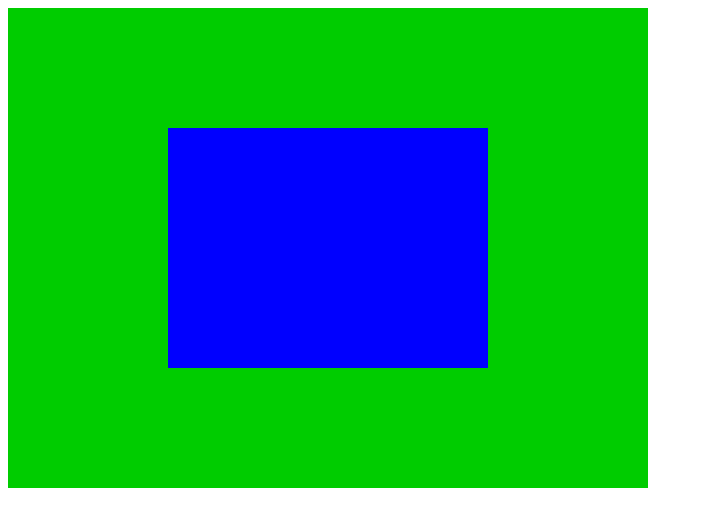
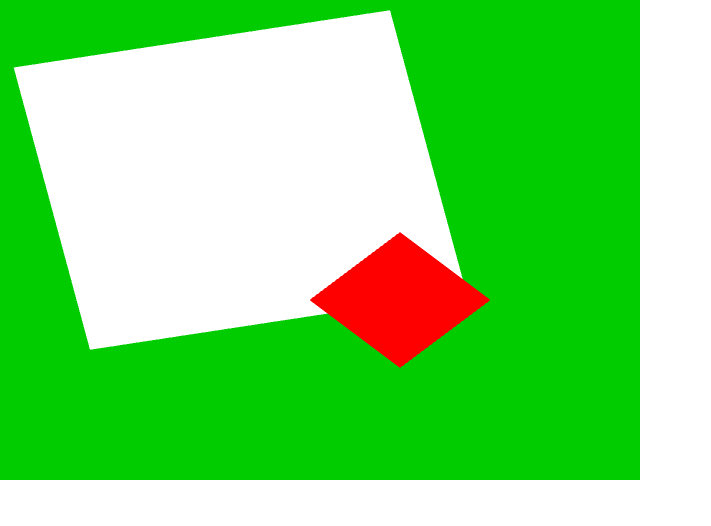
Before and after one commit to tlwalla1/js-game-engine, a website built with webpack: page index.html in a window 1280 px wide. Shown: the whole page, without its empty margins (0-711 px from the left). Built offline with nearby package versions, Linux system fonts and the light colour scheme.

Commit message:
Abstract translation math into it's own object handled by the renderable object.

```diff
--- a/index.html
+++ b/index.html
@@ -4,11 +4,13 @@
     <title>Arlon Studios - Game Engine</title>
     <meta charset="UTF-8">
     <meta name="viewport" content="width=device-width, initial-scale=1.0">
+    <link href="./reset.css" rel="stylesheet"></link>
   </head>
   <body>
-    <canvas id="glcanvas" width="640" height="480">
+    <canvas id="glcanvas" width="640px" height="480px">
       Your browser does not support the HTML5 canvas element.
     </canvas>
+    <script src="bundle/vendor.bundle.js"></script>
     <script src="bundle/game.bundle.js"></script>
   </body>
 </html>
--- a/package.json
+++ b/package.json
@@ -11,10 +11,14 @@
     "build-files": "tsc"
   },
   "devDependencies": {
+    "@types/gl-matrix": "^2.2.34",
     "awesome-typescript-loader": "^3.0.0-rc.2",
     "source-map-loader": "^0.1.6",
     "typescript": "^2.1.6",
     "webpack": "^2.2.1",
     "webpack-dev-server": "^2.3.0"
+  },
+  "dependencies": {
+    "gl-matrix": "^2.3.2"
   }
 }
--- /dev/null
+++ b/reset.css
@@ -0,0 +1,48 @@
+/* http://meyerweb.com/eric/tools/css/reset/
+   v2.0 | 20110126
+   License: none (public domain)
+*/
+
+html, body, div, span, applet, object, iframe,
+h1, h2, h3, h4, h5, h6, p, blockquote, pre,
+a, abbr, acronym, address, big, cite, code,
+del, dfn, em, img, ins, kbd, q, s, samp,
+small, strike, strong, sub, sup, tt, var,
+b, u, i, center,
+dl, dt, dd, ol, ul, li,
+fieldset, form, label, legend,
+table, caption, tbody, tfoot, thead, tr, th, td,
+article, aside, canvas, details, embed,
+figure, figcaption, footer, header, hgroup,
+menu, nav, output, ruby, section, summary,
+time, mark, audio, video {
+	margin: 0;
+	padding: 0;
+	border: 0;
+	font-size: 100%;
+	font: inherit;
+	vertical-align: baseline;
+}
+/* HTML5 display-role reset for older browsers */
+article, aside, details, figcaption, figure,
+footer, header, hgroup, menu, nav, section {
+	display: block;
+}
+body {
+	line-height: 1;
+}
+ol, ul {
+	list-style: none;
+}
+blockquote, q {
+	quotes: none;
+}
+blockquote:before, blockquote:after,
+q:before, q:after {
+	content: '';
+	content: none;
+}
+table {
+	border-collapse: collapse;
+	border-spacing: 0;
+}
--- /dev/null
+++ b/src/engine/core/index.ts
@@ -0,0 +1,4 @@
+export * from './core';
+export * from './position';
+export * from './size';
+export * from './vertex-buffer';
--- /dev/null
+++ b/src/engine/core/position.ts
@@ -0,0 +1,12 @@
+export class Position {
+  x: number;
+  y: number;
+
+  constructor(x: number, y: number) {
+    this.x = x;
+    this.y = y;
+  }
+  toArray() {
+    return [this.x, this.y];
+  }
+}
--- /dev/null
+++ b/src/engine/core/size.ts
@@ -0,0 +1,12 @@
+export class Size {
+  width: number;
+  height: number;
+
+  constructor(width: number, height: number) {
+    this.width = width;
+    this.height = height;
+  }
+  toArray() {
+    return [this.width, this.height];
+  }
+}
--- a/src/engine/index.ts
+++ b/src/engine/index.ts
@@ -1,3 +1,3 @@
 export * from './core';
+export * from './renderable';
 export * from './simple-shader';
-export * from './vertex-buffer';
--- /dev/null
+++ b/src/engine/renderable.ts
@@ -0,0 +1,34 @@
+import { Color, Core } from './core';
+import { Transform } from './transform';
+import { SimpleShader } from './simple-shader';
+import { mat4 } from 'gl-matrix';
+
+export class Renderable {
+  private core: Core;
+  private gl: WebGLRenderingContext;
+  private shader: SimpleShader;
+  private _color: Color;
+  private _transform: Transform;
+
+  constructor(core: Core, shader: SimpleShader) {
+    this.core = core;
+    this.gl = core.gl;
+    this.shader = shader;
+    this._transform = new Transform();
+    this._color = new Color(1, 1, 1, 1);
+  }
+  draw() {
+    this.shader.activateShader(this.color.toArray());
+    this.shader.loadObjectTransform(this.transform.transform);
+    this.gl.drawArrays(this.gl.TRIANGLE_STRIP, 0, 4);
+  }
+  get color() {
+    return this._color;
+  }
+  set color(newColor: Color) {
+    this._color = newColor;
+  }
+  get transform() {
+    return this._transform;
+  }
+}
--- a/src/engine/simple-shader.ts
+++ b/src/engine/simple-shader.ts
@@ -1,11 +1,14 @@
 import { Core } from './core';
+import { Transform } from './transform';
+import { mat4 } from 'gl-matrix';
 
 export class SimpleShader {
   private _compiledShader: WebGLProgram;
-  private shaderVertexPositionAttribute: number;
   private core: Core;
   private gl: WebGLRenderingContext;
+  private modelTransform: WebGLUniformLocation;
   private pixelColor: WebGLUniformLocation;
+  private shaderVertexPositionAttribute: number;
 
   constructor(core: Core) {
     this.core = core;
@@ -56,6 +59,7 @@ export class SimpleShader {
 
     // G: Gets a reference to the uniform variable uPixelColor in the fragment shader
     this.pixelColor = this.gl.getUniformLocation(this.compiledShader, 'uPixelColor');
+    this.modelTransform = this.gl.getUniformLocation(this.compiledShader, 'uModelTransform');
   }
   /**
    * Sets the program for the Engine Core
@@ -65,6 +69,9 @@ export class SimpleShader {
     this.gl.useProgram(this._compiledShader);
     this.gl.enableVertexAttribArray(this.shaderVertexPositionAttribute);
     this.gl.uniform4fv(this.pixelColor, pixelColor);
+  }
+  loadObjectTransform(modelTransform: mat4) {
+    this.gl.uniformMatrix4fv(this.modelTransform, false, modelTransform);
   }
 
   private loadAndCompileShader(filepath: string, shaderType: number) {
--- /dev/null
+++ b/src/engine/transform.ts
@@ -0,0 +1,78 @@
+import { Position, Size } from './core';
+import { vec2, vec3, mat4 } from 'gl-matrix';
+
+export class Transform {
+  private _position: Position;
+  private _rotationInRad: number;
+  private _scale: Size;
+
+  constructor() {
+    this._position = new Position(0, 0); // translation operator
+    this._rotationInRad = 0.0; // rotation
+    this._scale = new Size(1, 1); // scaling operator
+  }
+  set position(position: Position) {
+    this._position = position;
+  }
+  get position() {
+    return this._position;
+  }
+  set rotationInRadians(rotation: number) {
+    this._rotationInRad = rotation;
+    while (this._rotationInRad > (2 * Math.PI)) {
+      this._rotationInRad -= 2 * Math.PI;
+    }
+  }
+  set rotationInDegrees(rotation: number) {
+    this.rotationInRadians = rotation * Math.PI / 180.0;
+  }
+  get rotationInRadians() {
+    return this._rotationInRad;
+  }
+  set size(size: Size) {
+    this._scale = size;
+  }
+  get size() {
+    return this._scale;
+  }
+  get transform() {
+    // Create a blank identity matrix
+    const matrix = mat4.create();
+
+    const position = this.position;
+    const size = this.size;
+
+    // Compute the translation, for now z is always at 0.0
+    mat4.translate(matrix, matrix, vec3.fromValues(position.x, position.y, 0.0));
+    // Concatenate with rotation
+    mat4.rotateZ(matrix, matrix, this.rotationInRadians);
+    // Concatenate with scaling
+    mat4.scale(matrix, matrix, vec3.fromValues(size.width, size.height, 1.0));
+
+    return matrix;
+  }
+  // set height(height: number) {
+  //   this._scale[1] = height;
+  // }
+  // get height() {
+  //   return this._scale[1];
+  // }
+  // set width(width: number) {
+  //   this._scale[0] = width;
+  // }
+  // get width() {
+  //   return this._scale[0];
+  // }
+  // set x(x: number) {
+  //   this._position[0] = x;
+  // }
+  // get x() {
+  //   return this._position[0];
+  // }
+  // set y(y: number) {
+  //   this._position[1] = y;
+  // }
+  // get y() {
+  //   return this._position[1];
+  // }
+}
--- a/src/game/game.ts
+++ b/src/game/game.ts
@@ -1,19 +1,53 @@
-import { Color, Core, SimpleShader, VertexBuffer } from '../engine';
+import { Color, Core, Position, Renderable, SimpleShader, Size, VertexBuffer } from '../engine';
+import { mat4, vec3 } from 'gl-matrix';
 
 export function initGame(htmlCanvasId: string) {
+  // A: Initialize the webGL context
   const core = new Core();
   const vertexBuffer = new VertexBuffer(core);
   core.setVertexBuffer(vertexBuffer);
   core.initializeWebGL(htmlCanvasId);
+
+  // B: Create the shader
   const shader = new SimpleShader(core);
   shader.initialize(
     'src/glslshaders/simple-vs.glsl',
     'src/glslshaders/simple-fs.glsl',
   );
 
+  // C: Create the Renderable objects
+  const whiteSq = new Renderable(core, shader);
+  whiteSq.color = new Color(1, 1, 1, 1);
+  const redSq = new Renderable(core, shader);
+  redSq.color = new Color(1, 0, 0, 1);
+
+  // D: Draw
   core.clearCanvas(new Color(0, 0.8, 0, 1));
-  shader.activateShader(new Color(0, 0, 1, 1).toArray());
+  const transform = mat4.create();
 
-  // Draw function
-  core.gl.drawArrays(core.gl.TRIANGLE_STRIP, 0, 4);
+  // E: Compute the white square transform
+  mat4.translate(transform, transform, vec3.fromValues(-0.25, 0.25, 0.0));
+  mat4.rotateZ(transform, transform, 0.2); // rotation in radians
+  mat4.scale(transform, transform, vec3.fromValues(1.2, 1.2, 1.0));
+  whiteSq.transform.position = new Position(-0.25, 0.25);
+  whiteSq.transform.rotationInRadians = 0.2;
+  whiteSq.transform.size = new Size(1.2, 1.2);
+
+  // F: Draw the white square with the computed transform
+  whiteSq.draw();
+
+  // G: Compute the red square transform
+  mat4.identity(transform);
+  mat4.translate(transform, transform, vec3.fromValues(0.25, -0.25, 0.0));
+  mat4.rotateZ(transform, transform, -0.785); // rotation of about -45 degrees
+  mat4.scale(transform, transform, vec3.fromValues(0.4, 0.4, 1.0));
+  redSq.transform.position.x = 0.25;
+  redSq.transform.position.y = -0.25;
+  redSq.transform.rotationInDegrees = 45;
+  redSq.transform.size.width = 0.4,
+  redSq.transform.size.height = 0.4,
+  // redSq.transform.size = new Size(0.4, 0.4);
+
+  // H: Draw the red square with the computed transform
+  redSq.draw();
 }
--- a/src/glslshaders/simple-vs.glsl
+++ b/src/glslshaders/simple-vs.glsl
@@ -1,4 +1,8 @@
 attribute vec3 aSquareVertexPosition;
+
+// to transform the vertex position
+uniform mat4 uModelTransform;
+
 void main(void) {
-  gl_Position = vec4(aSquareVertexPosition, 1.0);
+  gl_Position = uModelTransform * vec4(aSquareVertexPosition, 1.0);
 }
--- a/webpack.config.js
+++ b/webpack.config.js
@@ -1,11 +1,13 @@
 const { CheckerPlugin } = require('awesome-typescript-loader');
 const path = require('path');
+const webpack = require('webpack');
 
 module.exports = { // eslint-disable-line
   devtool: 'source-map',
   entry: {
     // engine: './src/engine/index.ts',
     game: './src/game/index.ts',
+    vendor: 'gl-matrix',
   },
   module: {
     rules: [
@@ -32,6 +34,9 @@ module.exports = { // eslint-disable-line
     extensions: ['.tsx', '.ts', '.js'],
   },
   plugins: [
+    new webpack.optimize.CommonsChunkPlugin({
+      name: 'vendor',
+    }),
     new CheckerPlugin(),
   ],
 };
```
Also changed, not shown: src/engine/core/core.ts (renamed from src/engine/core.ts), src/engine/core/vertex-buffer.ts (renamed from src/engine/vertex-buffer.ts), 1 other file.
